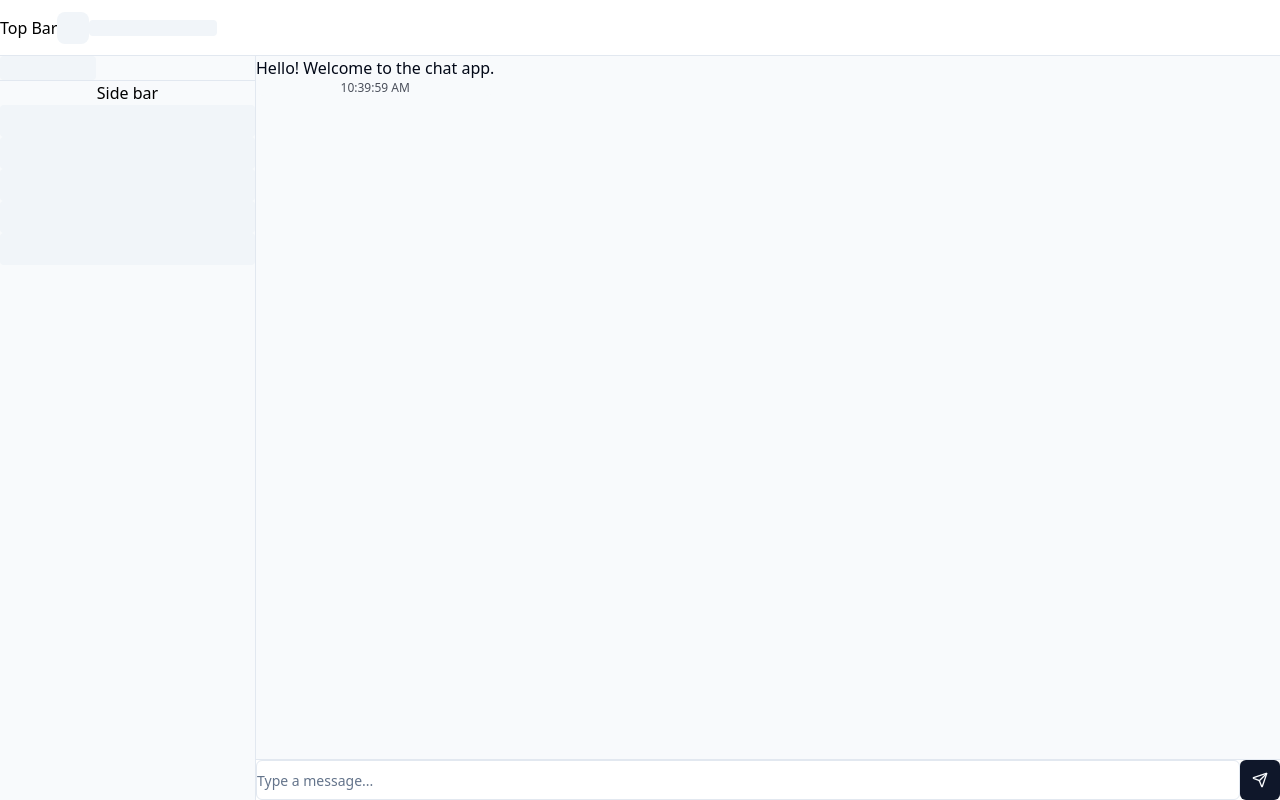
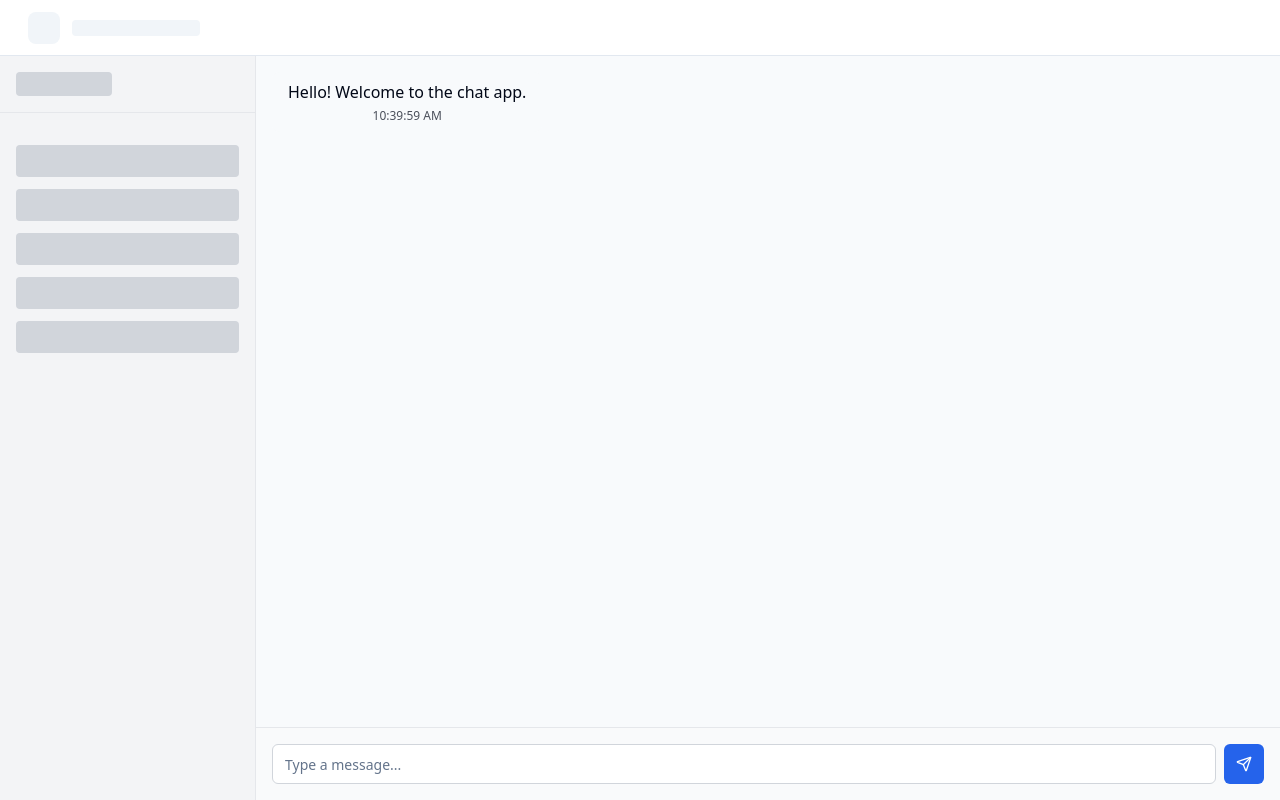
Before and after one commit to KaiyuWei/chat-box, a React (Vite) app in the folder client/: page / in a window 1280 px wide. Built offline with nearby package versions, Linux system fonts and the light colour scheme.

Commit message:
debug components

```diff
--- a/client/package.json
+++ b/client/package.json
@@ -23,15 +23,16 @@
   },
   "devDependencies": {
     "@eslint/js": "^9.33.0",
-    "@tailwindcss/vite": "^4.1.12",
     "@types/react": "^19.1.10",
     "@types/react-dom": "^19.1.7",
     "@vitejs/plugin-react": "^5.0.0",
+    "autoprefixer": "^10.4.14",
     "eslint": "^9.33.0",
     "eslint-plugin-react-hooks": "^5.2.0",
     "eslint-plugin-react-refresh": "^0.4.20",
     "globals": "^16.3.0",
-    "tailwindcss": "^4.1.12",
+    "postcss": "^8.4.24",
+    "tailwindcss": "^3.4.1",
     "vite": "^7.1.2"
   }
 }
--- /dev/null
+++ b/client/postcss.config.cjs
@@ -0,0 +1,6 @@
+module.exports = {
+  plugins: {
+    tailwindcss: {},
+    autoprefixer: {},
+  },
+}
--- /dev/null
+++ b/client/postcss.config.js
@@ -0,0 +1,6 @@
+module.exports = {
+  plugins: {
+    tailwindcss: {},
+    autoprefixer: {},
+  },
+}
--- a/client/src/components/ChatBox/ChatBox.jsx
+++ b/client/src/components/ChatBox/ChatBox.jsx
@@ -24,8 +24,8 @@ const ChatBox = () => {
   };
 
   return (
-    <div className="flex-1 flex flex-col bg-chat-background h-full">
-      <div className="flex-1 overflow-y-auto p-4 space-y-4 min-h-0">
+    <div className="flex-1 flex flex-col bg-chat-background h-full w-full">
+      <div className="flex-1 overflow-y-auto p-4 space-y-4 min-h-0 w-full">
         {messages.map((message) => (
           <div
             key={message.id}
--- a/client/src/components/ChatBox/ReplyBox.jsx
+++ b/client/src/components/ChatBox/ReplyBox.jsx
@@ -20,19 +20,19 @@ const ReplyBox = ({ onSendMessage }) => {
   };
 
   return (
-    <div className="p-4 border-t border-border bg-chat-secondary">
+    <div className="p-4 border-t border-gray-200 bg-gray-50">
       <div className="flex space-x-2">
         <Input
           value={inputValue}
           onChange={(e) => setInputValue(e.target.value)}
           onKeyPress={handleKeyPress}
           placeholder="Type a message..."
-          className="flex-1 bg-background border-border"
+          className="flex-1 bg-white border-gray-300"
         />
         <Button
           onClick={handleSendMessage}
           size="icon"
-          className="bg-primary hover:bg-primary/90"
+          className="bg-blue-600 hover:bg-blue-700 text-white"
         >
           <Send className="h-4 w-4" />
         </Button>
--- a/client/src/components/ChatSideBar.jsx
+++ b/client/src/components/ChatSideBar.jsx
@@ -1,14 +1,14 @@
 const ChatSidebar = () => {
   return (
-    <div className="w-64 bg-chat-background border-r border-border flex flex-col">
-      <div className="p-4 border-b border-border">
-        <div className="w-24 h-6 bg-muted rounded"></div>
+    <div className="w-64 bg-gray-100 border-r border-gray-200 flex flex-col">
+      <div className="p-4 border-b border-gray-200">
+        <div className="w-24 h-6 bg-gray-300 rounded"></div>
       </div>
       <div className="flex-1 p-4">
-        Side bar
+        <div className="text-gray-700 mb-4"></div>
         <div className="space-y-3">
           {Array.from({ length: 5 }).map((_, i) => (
-            <div key={i} className="w-full h-8 bg-muted rounded"></div>
+            <div key={i} className="w-full h-8 bg-gray-300 rounded"></div>
           ))}
         </div>
       </div>
--- a/client/src/components/ChatTopBar.jsx
+++ b/client/src/components/ChatTopBar.jsx
@@ -2,7 +2,7 @@ const ChatTopBar = () => {
   return (
     <div className="h-14 bg-chat-secondary border-b border-border flex items-center justify-between px-4">
       <div className="flex items-center space-x-3">
-        Top Bar
+        <span className="text-gray-800 font-medium"></span>
         <div className="w-8 h-8 bg-muted rounded-lg"></div>
         <div className="w-32 h-4 bg-muted rounded"></div>
       </div>
--- a/client/src/pages/ChatPage.jsx
+++ b/client/src/pages/ChatPage.jsx
@@ -4,9 +4,9 @@ import ChatTopBar from "@/components/ChatTopBar";
 
 const ChatPage = () => {
   return (
-    <div className="h-screen w-screen bg-background flex flex-col overflow-hidden">
+    <div className="h-screen w-full bg-background flex flex-col overflow-hidden">
       <ChatTopBar />
-      <div className="flex flex-1 overflow-hidden">
+      <div className="flex flex-1 overflow-hidden w-full">
         <ChatSidebar />
         <ChatBox />
       </div>
--- a/client/src/styles.css
+++ b/client/src/styles.css
@@ -1,6 +1,35 @@
-@import "tailwindcss";
+@tailwind base;
+@tailwind components;
+@tailwind utilities;
 
-/* CSS Custom Properties - Define the actual color values */
+/* Force Tailwind to generate custom color classes */
+@layer components {
+  .bg-chat-secondary {
+    background-color: hsl(var(--chat-secondary));
+  }
+  .bg-chat-background {
+    background-color: hsl(var(--chat-background));
+  }
+  .bg-muted {
+    background-color: hsl(var(--muted));
+  }
+  .border-border {
+    border-color: hsl(var(--border));
+  }
+  .bg-message-user {
+    background-color: hsl(var(--message-user));
+  }
+  .text-message-user-foreground {
+    color: hsl(var(--message-user-foreground));
+  }
+  .bg-message-other {
+    background-color: hsl(var(--message-other));
+  }
+  .text-message-other-foreground {
+    color: hsl(var(--message-other-foreground));
+  }
+}
+
 :root {
   /* Standard UI colors */
   --border: 214.3 31.8% 91.4%;
@@ -50,89 +79,7 @@
   --radius: 0.5rem;
 }
 
-/* Tailwind v4 Theme Configuration */
-@theme {
-  /* Colors using CSS custom properties */
-  --color-border: hsl(var(--border));
-  --color-input: hsl(var(--input));
-  --color-ring: hsl(var(--ring));
-  --color-background: hsl(var(--background));
-  --color-foreground: hsl(var(--foreground));
-
-  /* Chat-specific colors */
-  --color-chat-background: hsl(var(--chat-background));
-  --color-chat-secondary: hsl(var(--chat-secondary));
-  --color-chat-accent: hsl(var(--chat-accent));
-
-  /* Message colors */
-  --color-message-user: hsl(var(--message-user));
-  --color-message-user-foreground: hsl(var(--message-user-foreground));
-  --color-message-other: hsl(var(--message-other));
-  --color-message-other-foreground: hsl(var(--message-other-foreground));
-
-  /* Standard color palette */
-  --color-primary: hsl(var(--primary));
-  --color-primary-foreground: hsl(var(--primary-foreground));
-  --color-secondary: hsl(var(--secondary));
-  --color-secondary-foreground: hsl(var(--secondary-foreground));
-  --color-destructive: hsl(var(--destructive));
-  --color-destructive-foreground: hsl(var(--destructive-foreground));
-  --color-muted: hsl(var(--muted));
-  --color-muted-foreground: hsl(var(--muted-foreground));
-  --color-accent: hsl(var(--accent));
-  --color-accent-foreground: hsl(var(--accent-foreground));
-  --color-popover: hsl(var(--popover));
-  --color-popover-foreground: hsl(var(--popover-foreground));
-  --color-card: hsl(var(--card));
-  --color-card-foreground: hsl(var(--card-foreground));
-
-  /* Sidebar colors */
-  --color-sidebar: hsl(var(--sidebar-background));
-  --color-sidebar-foreground: hsl(var(--sidebar-foreground));
-  --color-sidebar-primary: hsl(var(--sidebar-primary));
-  --color-sidebar-primary-foreground: hsl(var(--sidebar-primary-foreground));
-  --color-sidebar-accent: hsl(var(--sidebar-accent));
-  --color-sidebar-accent-foreground: hsl(var(--sidebar-accent-foreground));
-  --color-sidebar-border: hsl(var(--sidebar-border));
-  --color-sidebar-ring: hsl(var(--sidebar-ring));
-
-  /* Border radius */
-  --radius-lg: var(--radius);
-  --radius-md: calc(var(--radius) - 2px);
-  --radius-sm: calc(var(--radius) - 4px);
-
-  /* Container */
-  --container-center: true;
-  --container-padding: 2rem;
-  --container-screens-2xl: 1400px;
-}
-
-/* Custom animations */
-@keyframes accordion-down {
-  from {
-    height: 0;
-  }
-  to {
-    height: var(--radix-accordion-content-height);
-  }
-}
-
-@keyframes accordion-up {
-  from {
-    height: var(--radix-accordion-content-height);
-  }
-  to {
-    height: 0;
-  }
-}
-
-@theme {
-  /* Animations */
-  --animate-accordion-down: accordion-down 0.2s ease-out;
-  --animate-accordion-up: accordion-up 0.2s ease-out;
-}
-
-/* Basic reset and defaults */
+@layer base {
   * {
     box-sizing: border-box;
     margin: 0;
@@ -148,6 +95,7 @@ html {
   }
 
   body {
+    @apply bg-background text-foreground;
     margin: 0 !important;
     padding: 0 !important;
     height: 100vh;
@@ -156,12 +104,12 @@ body {
     -webkit-font-smoothing: antialiased;
     -moz-osx-font-smoothing: grayscale;
     overflow: hidden;
-  background-color: hsl(var(--background));
   }
 
   #root {
     height: 100vh !important;
     width: 100vw !important;
+    max-width: none !important;
     margin: 0 !important;
     padding: 0 !important;
     overflow: hidden;
@@ -171,3 +119,4 @@ body {
     right: 0;
     bottom: 0;
   }
+}
--- /dev/null
+++ b/client/tailwind.config.cjs
@@ -0,0 +1,97 @@
+/** @type {import('tailwindcss').Config} */
+module.exports = {
+  darkMode: ["class"],
+  content: [
+    "./pages/**/*.{js,jsx}",
+    "./components/**/*.{js,jsx}",
+    "./app/**/*.{js,jsx}",
+    "./src/**/*.{js,jsx}",
+  ],
+  prefix: "",
+  theme: {
+    container: {
+      center: false,
+      padding: "0",
+      screens: {},
+    },
+    extend: {
+      colors: {
+        border: "hsl(var(--border))",
+        input: "hsl(var(--input))",
+        ring: "hsl(var(--ring))",
+        background: "hsl(var(--background))",
+        foreground: "hsl(var(--foreground))",
+
+        // Chat-specific colors
+        "chat-background": "hsl(var(--chat-background))",
+        "chat-secondary": "hsl(var(--chat-secondary))",
+        "chat-accent": "hsl(var(--chat-accent))",
+
+        // Message colors
+        "message-user": "hsl(var(--message-user))",
+        "message-user-foreground": "hsl(var(--message-user-foreground))",
+        "message-other": "hsl(var(--message-other))",
+        "message-other-foreground": "hsl(var(--message-other-foreground))",
+
+        primary: {
+          DEFAULT: "hsl(var(--primary))",
+          foreground: "hsl(var(--primary-foreground))",
+        },
+        secondary: {
+          DEFAULT: "hsl(var(--secondary))",
+          foreground: "hsl(var(--secondary-foreground))",
+        },
+        destructive: {
+          DEFAULT: "hsl(var(--destructive))",
+          foreground: "hsl(var(--destructive-foreground))",
+        },
+        muted: {
+          DEFAULT: "hsl(var(--muted))",
+          foreground: "hsl(var(--muted-foreground))",
+        },
+        accent: {
+          DEFAULT: "hsl(var(--accent))",
+          foreground: "hsl(var(--accent-foreground))",
+        },
+        popover: {
+          DEFAULT: "hsl(var(--popover))",
+          foreground: "hsl(var(--popover-foreground))",
+        },
+        card: {
+          DEFAULT: "hsl(var(--card))",
+          foreground: "hsl(var(--card-foreground))",
+        },
+        sidebar: {
+          DEFAULT: "hsl(var(--sidebar-background))",
+          foreground: "hsl(var(--sidebar-foreground))",
+          primary: "hsl(var(--sidebar-primary))",
+          "primary-foreground": "hsl(var(--sidebar-primary-foreground))",
+          accent: "hsl(var(--sidebar-accent))",
+          "accent-foreground": "hsl(var(--sidebar-accent-foreground))",
+          border: "hsl(var(--sidebar-border))",
+          ring: "hsl(var(--sidebar-ring))",
+        },
+      },
+      borderRadius: {
+        lg: "var(--radius)",
+        md: "calc(var(--radius) - 2px)",
+        sm: "calc(var(--radius) - 4px)",
+      },
+      keyframes: {
+        "accordion-down": {
+          from: { height: "0" },
+          to: { height: "var(--radix-accordion-content-height)" },
+        },
+        "accordion-up": {
+          from: { height: "var(--radix-accordion-content-height)" },
+          to: { height: "0" },
+        },
+      },
+      animation: {
+        "accordion-down": "accordion-down 0.2s ease-out",
+        "accordion-up": "accordion-up 0.2s ease-out",
+      },
+    },
+  },
+  plugins: [],
+}
--- /dev/null
+++ b/client/tailwind.config.js
@@ -0,0 +1,99 @@
+/** @type {import('tailwindcss').Config} */
+module.exports = {
+  darkMode: ["class"],
+  content: [
+    "./pages/**/*.{js,jsx}",
+    "./components/**/*.{js,jsx}",
+    "./app/**/*.{js,jsx}",
+    "./src/**/*.{js,jsx}",
+  ],
+  prefix: "",
+  theme: {
+    container: {
+      center: true,
+      padding: "2rem",
+      screens: {
+        "2xl": "1400px",
+      },
+    },
+    extend: {
+      colors: {
+        border: "hsl(var(--border))",
+        input: "hsl(var(--input))",
+        ring: "hsl(var(--ring))",
+        background: "hsl(var(--background))",
+        foreground: "hsl(var(--foreground))",
+
+        // Chat-specific colors
+        "chat-background": "hsl(var(--chat-background))",
+        "chat-secondary": "hsl(var(--chat-secondary))",
+        "chat-accent": "hsl(var(--chat-accent))",
+
+        // Message colors
+        "message-user": "hsl(var(--message-user))",
+        "message-user-foreground": "hsl(var(--message-user-foreground))",
+        "message-other": "hsl(var(--message-other))",
+        "message-other-foreground": "hsl(var(--message-other-foreground))",
+
+        primary: {
+          DEFAULT: "hsl(var(--primary))",
+          foreground: "hsl(var(--primary-foreground))",
+        },
+        secondary: {
+          DEFAULT: "hsl(var(--secondary))",
+          foreground: "hsl(var(--secondary-foreground))",
+        },
+        destructive: {
+          DEFAULT: "hsl(var(--destructive))",
+          foreground: "hsl(var(--destructive-foreground))",
+        },
+        muted: {
+          DEFAULT: "hsl(var(--muted))",
+          foreground: "hsl(var(--muted-foreground))",
+        },
+        accent: {
+          DEFAULT: "hsl(var(--accent))",
+          foreground: "hsl(var(--accent-foreground))",
+        },
+        popover: {
+          DEFAULT: "hsl(var(--popover))",
+          foreground: "hsl(var(--popover-foreground))",
+        },
+        card: {
+          DEFAULT: "hsl(var(--card))",
+          foreground: "hsl(var(--card-foreground))",
+        },
+        sidebar: {
+          DEFAULT: "hsl(var(--sidebar-background))",
+          foreground: "hsl(var(--sidebar-foreground))",
+          primary: "hsl(var(--sidebar-primary))",
+          "primary-foreground": "hsl(var(--sidebar-primary-foreground))",
+          accent: "hsl(var(--sidebar-accent))",
+          "accent-foreground": "hsl(var(--sidebar-accent-foreground))",
+          border: "hsl(var(--sidebar-border))",
+          ring: "hsl(var(--sidebar-ring))",
+        },
+      },
+      borderRadius: {
+        lg: "var(--radius)",
+        md: "calc(var(--radius) - 2px)",
+        sm: "calc(var(--radius) - 4px)",
+      },
+      keyframes: {
+        "accordion-down": {
+          from: { height: "0" },
+          to: { height: "var(--radix-accordion-content-height)" },
+        },
+        "accordion-up": {
+          from: { height: "var(--radix-accordion-content-height)" },
+          to: { height: "0" },
+        },
+      },
+      animation: {
+        "accordion-down": "accordion-down 0.2s ease-out",
+        "accordion-up": "accordion-up 0.2s ease-out",
+      },
+    },
+  },
+  plugins: [],
+}
--- a/client/vite.config.js
+++ b/client/vite.config.js
@@ -1,11 +1,10 @@
 import { defineConfig } from "vite";
 import react from "@vitejs/plugin-react";
-import tailwindcss from "@tailwindcss/vite";
 import path from "path";
 
 // https://vite.dev/config/
 export default defineConfig({
-  plugins: [react(), tailwindcss()],
+  plugins: [react()],
   resolve: {
     alias: {
       "@": path.resolve(__dirname, "src"),
```
Also changed, not shown: 1 other file (tests, documents, lock files or other folders). Lines whose indentation alone changed are shown as unchanged.
